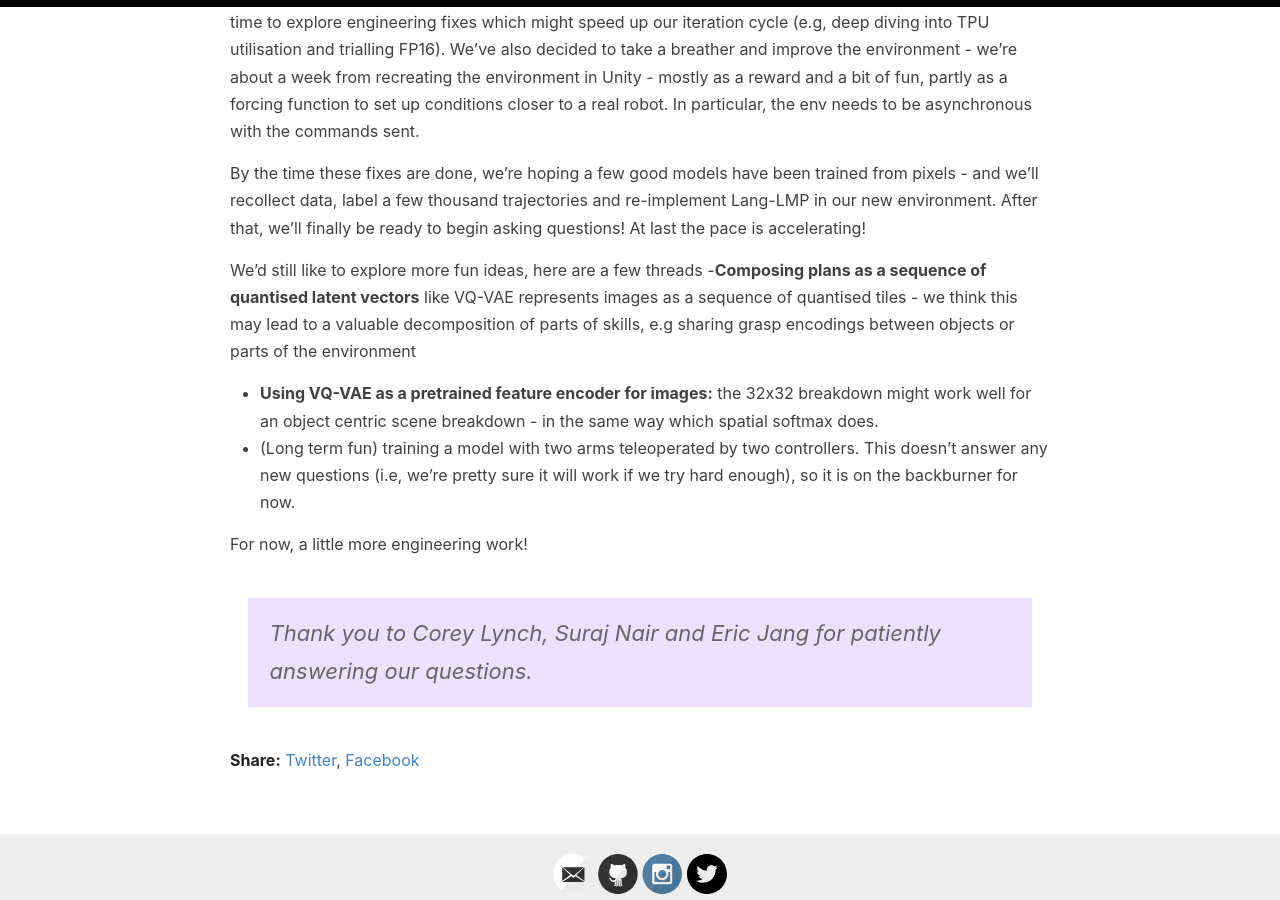
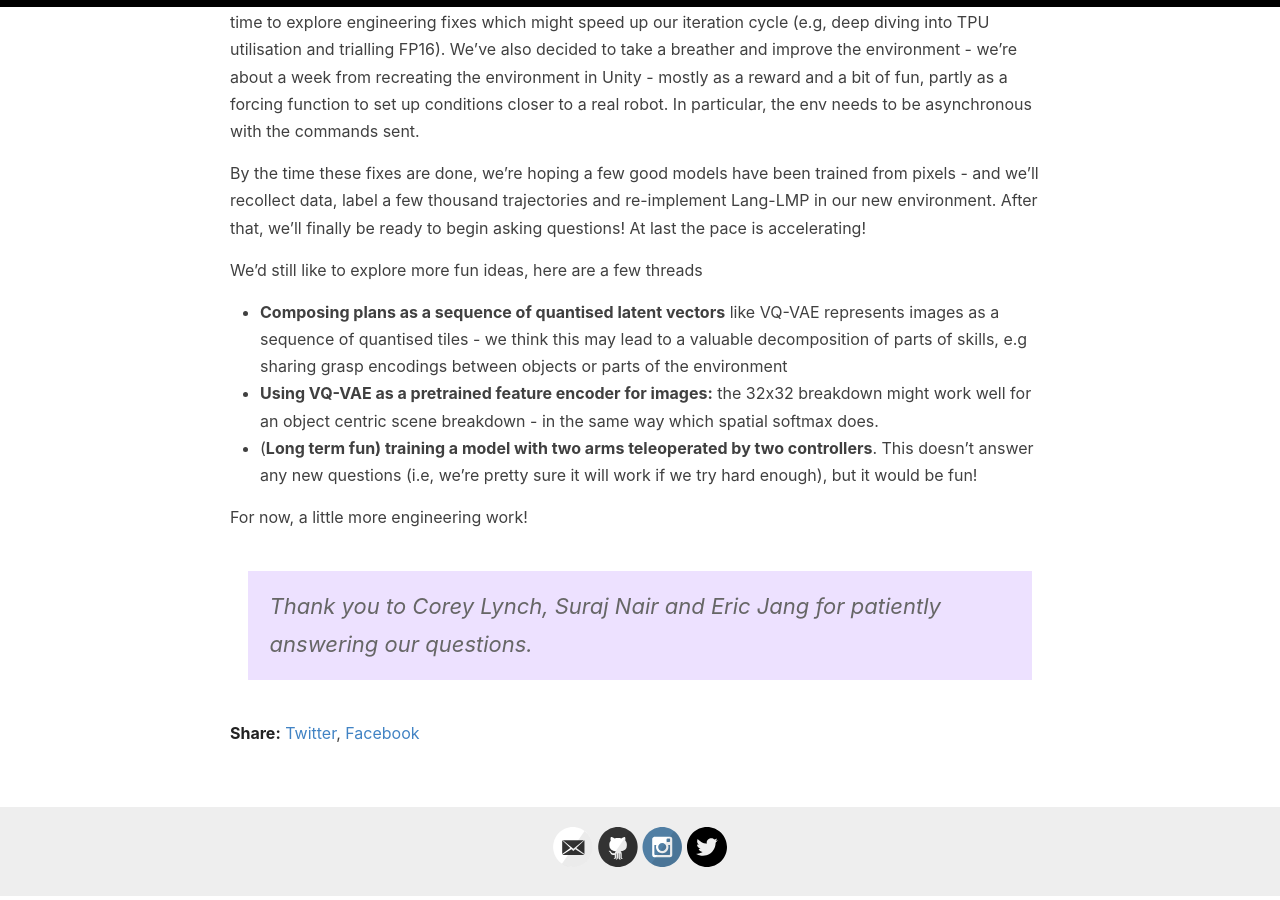
Before and after one commit to sholtodouglas/sholtodouglas.github.io, a Jekyll site: the page built from _posts/2021-01-29-Learning from Play.md, in a window 1280 px wide and 900 px high, scrolled down 7388 px. Built offline with Jekyll 4.4.1, drawn with Linux system fonts in a browser that asks for light colours; formulas are drawn with MathJax 3.

Commit message:
Update 2021-01-29-Learning from Play.md

```diff
--- a/_posts/2021-01-29-Learning from Play.md
+++ b/_posts/2021-01-29-Learning from Play.md
@@ -103,9 +103,9 @@ First up, we refactored the code so that it is an easy, extensible library for u
 By the time these fixes are done, we're hoping a few good models have been trained from pixels - and we'll recollect data, label a few thousand trajectories and re-implement Lang-LMP in our new environment. After that, we'll finally be ready to begin asking questions! At last the pace is accelerating!
 
 We'd still like to explore more fun ideas, here are a few threads
--**Composing plans as a sequence of quantised latent vectors** like VQ-VAE represents images as a sequence of quantised tiles - we think this may lead to a valuable decomposition of parts of skills, e.g sharing grasp encodings between objects or parts of the environment
+- **Composing plans as a sequence of quantised latent vectors** like VQ-VAE represents images as a sequence of quantised tiles - we think this may lead to a valuable decomposition of parts of skills, e.g sharing grasp encodings between objects or parts of the environment
 - **Using VQ-VAE as a pretrained feature encoder for images:** the 32x32 breakdown might work well for an object centric scene breakdown - in the same way which spatial softmax does.
-- (Long term fun) training a model with two arms teleoperated by two controllers. This doesn't answer any new questions (i.e, we're pretty sure it will work if we try hard enough), so it is on the backburner for now.
+- (**Long term fun) training a model with two arms teleoperated by two controllers**. This doesn't answer any new questions (i.e, we're pretty sure it will work if we try hard enough), but it would be fun!
 
 For now, a little more engineering work!
 
```
